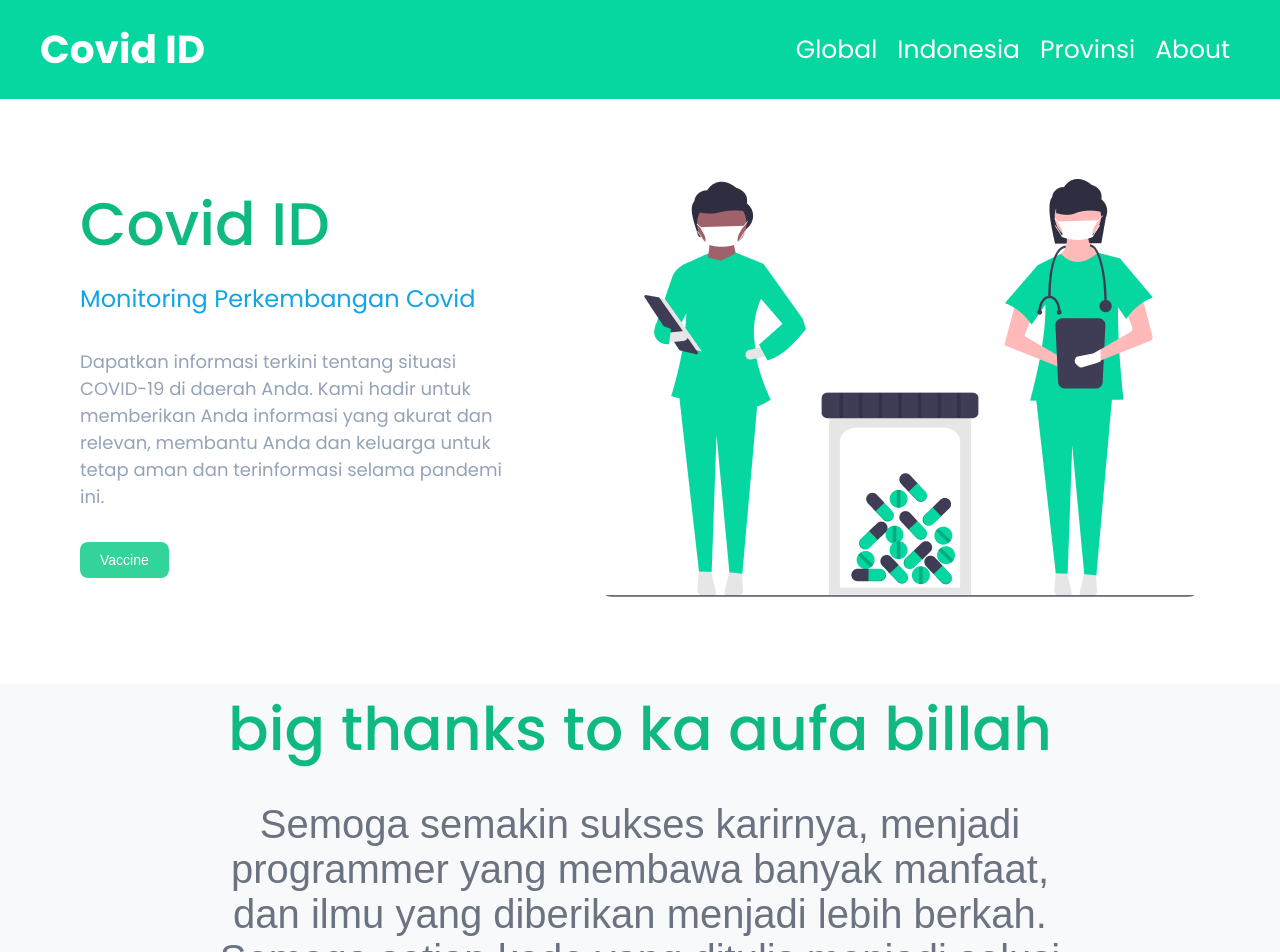
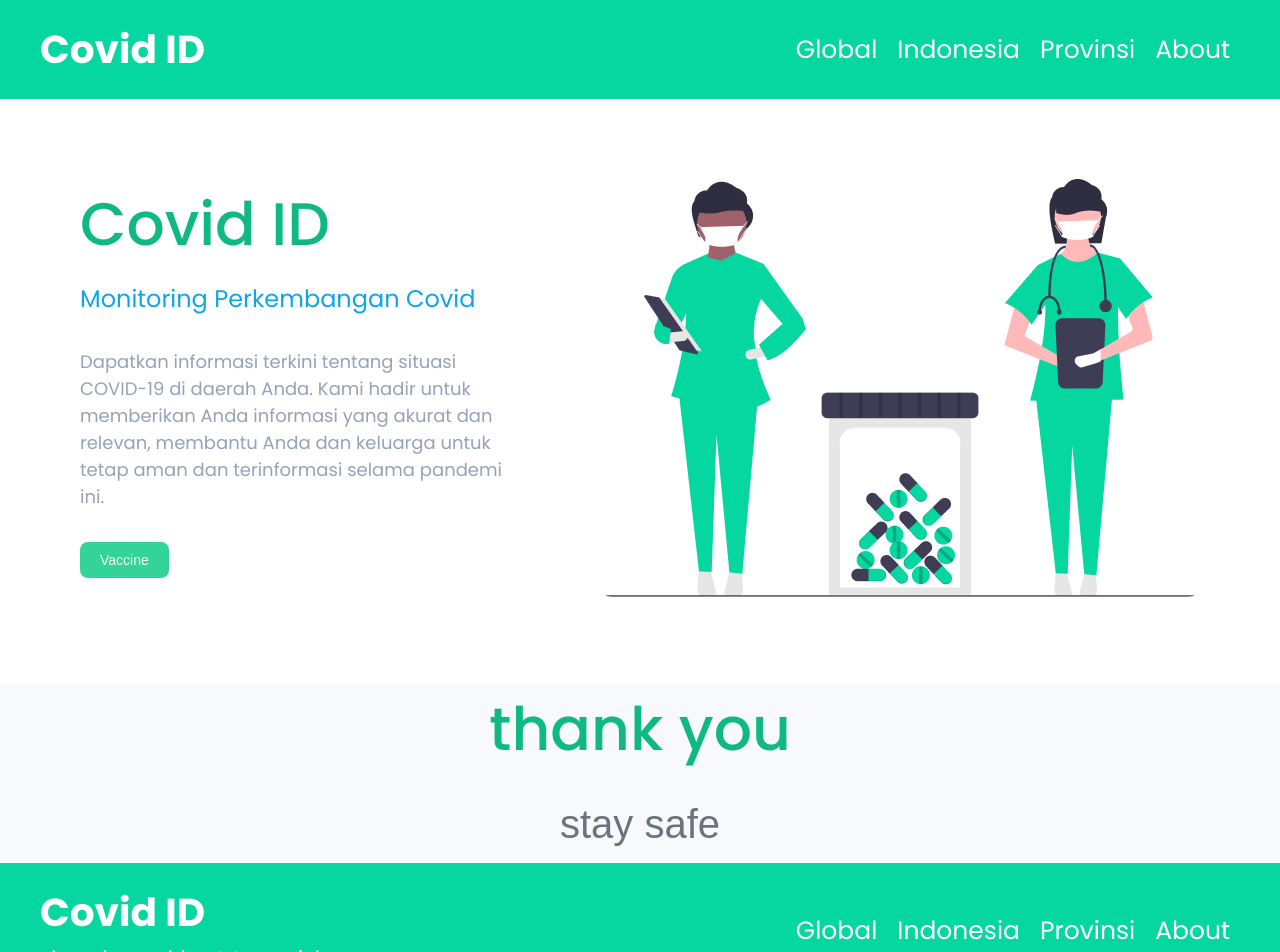
Before and after one commit to msayyids/uas-frontend, a React (Vite) app: page /covid/about in a window 1280 px wide. Shown: the top 952 px of the page. Built offline with nearby package versions, Linux system fonts and the light colour scheme; the HTML template or start-up script is replaced by a standard one.

Commit message:
Update About.jsx

```diff
--- a/src/components/About/About.jsx
+++ b/src/components/About/About.jsx
@@ -22,14 +22,12 @@ const Paragraph = styled.p`
 
 const AboutUsSection = () => {
 
-  const text = "big thanks to ka aufa billah"
+  const text = "thank you"
   return (
     <Wrapper>
       <Title text={text} />
       <Paragraph>
-        Semoga semakin sukses karirnya, menjadi programmer yang membawa banyak manfaat,
-        dan ilmu yang diberikan menjadi lebih berkah. Semoga setiap kode
-        yang ditulis menjadi solusi bagi banyak orang. Sukses selalu buat semuanya.
+        stay safe
       </Paragraph>
     </Wrapper>
   );
```
